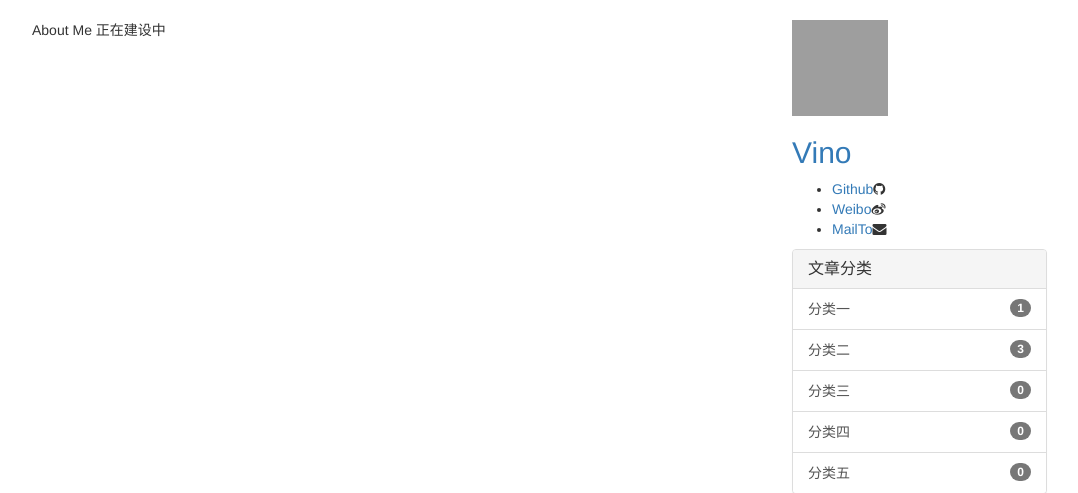
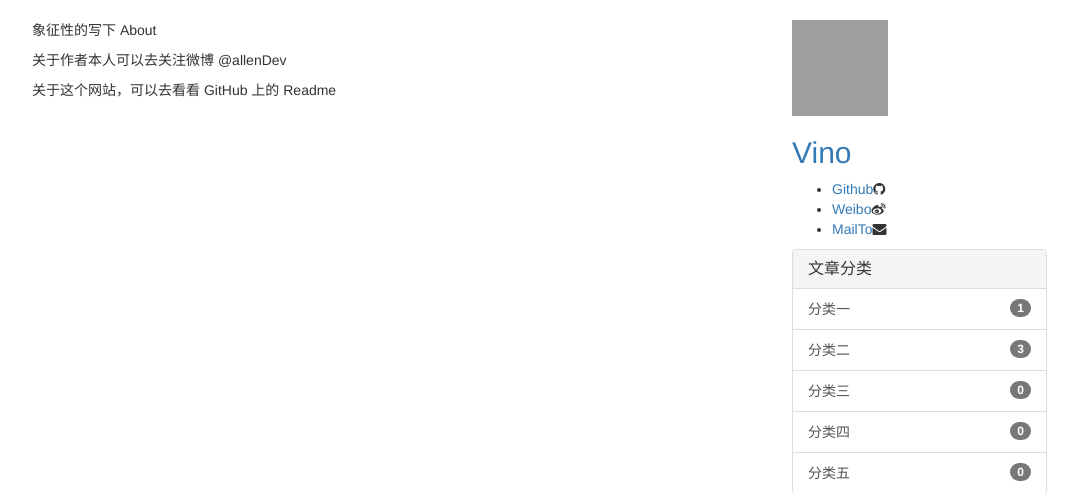
Before and after one commit to wuchangfeng/vino-django-blog, a Django app: page /about/ in a window 1280 px wide. Shown: the part 52-545 px from the top of the page, without its empty margins (53-1131 px from the left). Run offline with Django 3.2, Linux system fonts and the light colour scheme; data comes from the database, SQL or seed files in the repository; both versions use the stored data as it was after the commit; parts of the project's set-up code (start-up, migrations or seed data) failed here and were passed over; some libraries are stand-ins or nearby versions; grey boxes are pictures that could not be loaded.

Commit message:
add about content

```diff
--- a/blog/templates/blog/about_me.html
+++ b/blog/templates/blog/about_me.html
@@ -3,6 +3,8 @@
 
 {% block content %}
 <div class="posts">
-    <p> About Me 正在建设中 </p>
+    <p> 象征性的写下 About </p>
+    <p>关于作者本人可以去关注微博 @allenDev</p>
+    <p>关于这个网站，可以去看看 GitHub 上的 Readme</p>
 </div><!-- /.blog-post -->
 {% endblock %}
```
Also changed, not shown: mysite.sqlite3.
